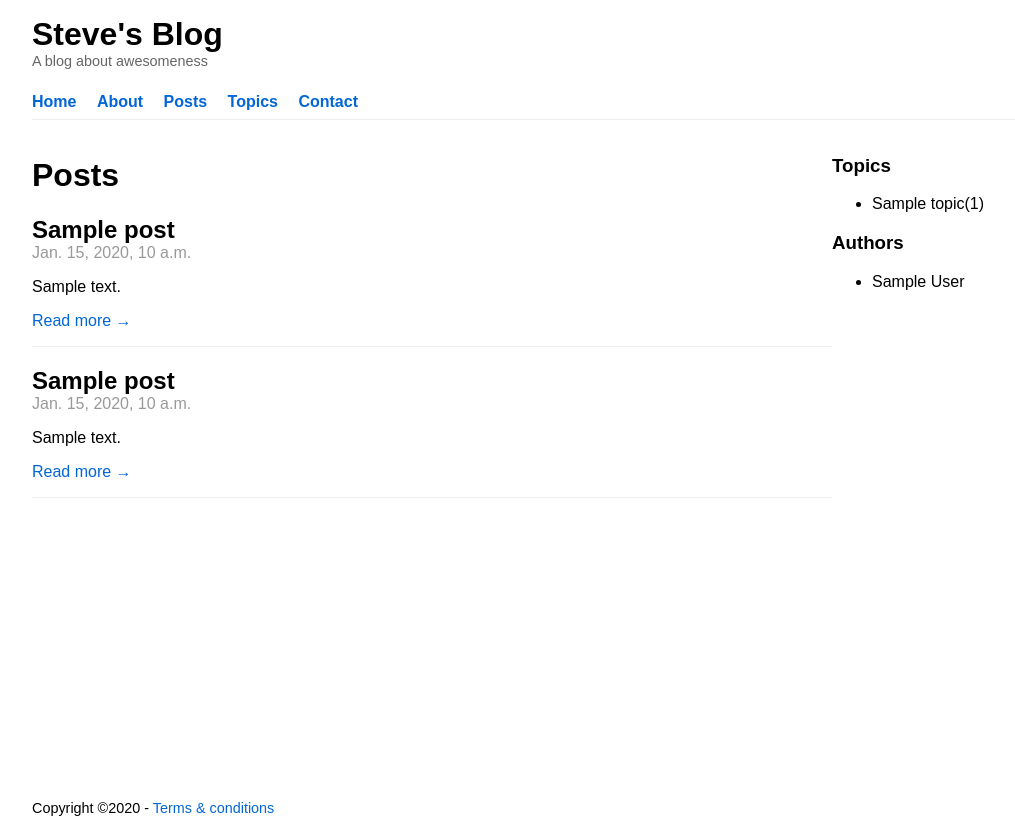
After one commit to smacdougall-bot/blog-smacdougall-bot, a Django app: page /posts/ in a window 1280 px wide. The commit adds this page. Shown: the whole page, without its empty margins (108-1123 px from the left). Run offline with Django 3.2, Linux system fonts and the light colour scheme; tables that the repository leaves empty hold one stand-in row (values such as "Sample post").

Commit message:
assignment 4

```diff
--- /dev/null
+++ b/blog/context_processors.py
@@ -0,0 +1,13 @@
+from . import models
+
+def base_context(request):
+    authors = models.Post.objects.published() \
+        .get_authors() \
+        .order_by('first_name')
+    topics = models.Post.objects.get_topics().order_by('-total_posts')
+    topics_name_sort = models.Post.objects.get_topics().order_by('name')
+    return{
+        'authors': authors,
+        'topics': topics,
+        'topics_name_sort': topics_name_sort,
+        }
--- a/blog/models.py
+++ b/blog/models.py
@@ -2,6 +2,8 @@ from django.conf import settings  # Imports Django's loaded settings
 from django.db import models
 from django.utils import timezone
 from django.db.models import Count
+from django.contrib.auth import get_user_model
+from django.urls import reverse
 
 # Create your models here.
 class PostQuerySet(models.QuerySet):
@@ -10,7 +12,12 @@ class PostQuerySet(models.QuerySet):
 
     def get_topics(self):
         topics_count = Topic.objects.annotate(total_posts=Count('blog_posts'))
-        return topics_count.order_by('-total_posts').values('name', 'total_posts')
+        return topics_count.values('name', 'total_posts')
+
+    def get_authors(self):
+        User = get_user_model()
+        # Get the users who are authors of this queryset
+        return User.objects.filter(blog_posts__in=self).distinct()
 
 class CommentQuerySet(models.QuerySet):
     def approved(self):
@@ -27,11 +34,6 @@ class Topic(models.Model):
 
     def __str__(self):
         return self.name
-
-    class Meta:
-        ordering = ['name']
-
-
 
 class Comment(models.Model):
     post = models.ForeignKey(
@@ -116,6 +118,19 @@ class Post(models.Model):
         self.status = self.PUBLISHED
         self.published = timezone.now() # The current datetime with timezone
 
+    def get_absolute_url(self):
+        if self.published:
+            kwargs = {
+                'year': self.published.year,
+                'month': self.published.month,
+                'day': self.published.day,
+                'slug': self.slug
+            }
+        else:
+            kwargs = {'pk': self.pk}
+
+        return reverse('post-detail', kwargs=kwargs)
+
     class Meta:
         # Sort by the `created` field. The `-` prefix
         # specifies to order in descending/reverse order.
--- a/blog/static/blog/base.css
+++ b/blog/static/blog/base.css
@@ -7,7 +7,7 @@ body {
   font-family: Arial, Helvetica, sans-serif;
   grid-template-rows: auto auto 1fr auto;  /* Sticky footer */
   margin: 0 auto;  /* Centers the page */
-  max-width: 1100px;  /* Set max width */
+  max-width: 1000px;  /* Set max width */
   min-height: 100%;  /* Full height */
   padding: 1rem;
 }
@@ -73,3 +73,43 @@ a:hover {
 #site-footer {
   font-size: 0.9rem;
 }
+
+
+/* Post preview */
+.post-preview {
+  border-bottom: 1px #eee solid;
+}
+.post-preview h2 {
+  padding-bottom: 0;
+  margin-bottom: 0;
+}
+
+.post-preview time {
+  color: #999;
+}
+
+.post-preview section {
+  margin: 1rem 0;
+}
+
+
+/* Post detail article */
+#post-detail-article h1 {
+  margin-bottom: 0;
+  padding-bottom: 0;
+}
+
+#post-detail-article .author {
+  font-size: 0.9rem;
+  font-weight: bold;
+  color: #555;
+}
+
+#post-detail-article .published {
+  color: #999;
+  font-size: 0.9rem;
+}
+
+#post-detail-article .content {
+  margin: 2rem 0;
+}
--- a/blog/templates/blog/base.html
+++ b/blog/templates/blog/base.html
@@ -18,9 +18,10 @@
 <!-- Top navigation -->
 <nav id="top-nav">
   <ul>
-    <li><a href="#">Home</a></li>
-    <li><a href="#">About</a></li>
-    <li><a href="#">Posts</a></li>
+    <li><a href="{% url "home" %}">Home</a></li>
+    <li><a href="{% url "about" %}">About</a></li>
+    <li><a href="{% url "post-list" %}">Posts</a></li>
+    <li><a href="{% url "topic-list" %}">Topics</a></li>
     <li><a href="#">Contact</a></li>
   </ul>
 </nav>
@@ -42,6 +43,14 @@
         {% endfor %}
       </ul>
      </section>
+     <section_id="author-list">
+      <h3>Authors</h3>
+      <ul>
+        {% for author in authors %}
+          <li>{{ author.get_full_name }}</li>
+        {% endfor %}
+      </ul>
+     </section>
    </aside>
   </main>
 
@@ -49,7 +58,8 @@
 <!-- The footer-->
 <footer id="site-footer">
   <!-- Print the copyright with the current year -->
-  Copyright &copy;{% now 'Y' %}
+  Copyright &copy;{% now 'Y' %} -
+  <a href="{% url "terms-and-conditions" %}">Terms & conditions</a>
 </footer>
 </body>
 </html>
--- a/blog/templates/blog/home.html
+++ b/blog/templates/blog/home.html
@@ -6,6 +6,7 @@
 
 <p>Welcome to the homepage of my blog!</p>
 {% for post in latest_posts %}
+  {% include "blog/post_preview.html" %}
   <h3>{{ post.title }}</h3>
   <em>{{ post.published|timesince }} ago</em>
   {{ post.content|linebreaks }}
--- /dev/null
+++ b/blog/templates/blog/post_list.html
@@ -0,0 +1,20 @@
+{% extends "blog/base.html" %}
+
+{% block title %}Posts{% endblock %}
+
+{% block main %}
+
+<h1>Posts</h1>
+
+{% for post in posts %}
+  {% include "blog/post_preview.html" %}
+  <article class="post-preview">
+    <h2>{{ post.title }}</h2>
+    <time>{{ post.published }}</time>
+    <section class="teaser">
+      {{ post.content|truncatewords:20 }}
+      <p><a href="{{ post.get_absolute_url }}">Read more &rarr;</a></p>
+    </section>
+  </article>
+{% endfor %}
+{% endblock %}
--- /dev/null
+++ b/blog/templates/blog/post_preview.html
@@ -0,0 +1,8 @@
+<article class="post-preview">
+<h2>{{ post.title }}</h2>
+<time>{{ post.published }}</time>
+<section class="teaser">
+  {{ post.content|truncatewords:20 }}
+</section>
+<p><a href="{{ post.get_absolute_url }}">Read more &rarr; </a></p>
+</article>
--- a/blog/views.py
+++ b/blog/views.py
@@ -1,21 +1,60 @@
+from django.http import HttpResponse
+from django.views.generic.base import TemplateView
+from django.views.generic.list import ListView
+from django.views.generic.detail import DetailView
 from django.shortcuts import render
-from django.http import HttpResponse
 from . import models
 
 
 def index(request):
     return HttpResponse('Hello world!')
 
-def home(request):
+def terms_and_conditions(request):
+    return render(request, 'blog/terms_and_conditions.html')
+
+class PostListView(ListView):
+    model = models.Post
+    context_object_name = 'posts'
+    queryset = models.Post.objects.published().order_by('-published')  # Customized queryset
+
+class TopicsListView(ListView):
+    model = models.Topic
+
+
+class PostDetailView(DetailView):
+    model = models.Post
+    context_object_name = 'post'
+    def get_queryset(self):
+        queryset = super().get_queryset().published()
+
+        # If this is a `pk` lookup, use default queryset
+        if 'pk' in self.kwargs:
+            return queryset
+
+        # Otherwise, filter on the published date
+        return queryset.filter(
+            published__year=self.kwargs['year'],
+            published__month=self.kwargs['month'],
+            published__day=self.kwargs['day'],
+        )
+
+class HomeView(TemplateView):
     """
     The Blog homepage
     """
-    # Get last 3 posts
-    latest_posts = models.Post.objects.published().order_by('-published')[:10]
-    topics = models.Post.objects.get_topics()
-    # Add as a context variable "latest_posts"
-    context = {
-        'topics': topics,
-        'latest_posts': latest_posts
-        }
-    return render(request, 'blog/home.html', context)
+    template_name = 'blog/home.html'
+
+    def get_context_data(self, **kwargs):
+        # get the parent context
+        context = super().get_context_data(**kwargs)
+        # Get last 10 posts
+        latest_posts = models.Post.objects.published().order_by('-published')[:10]
+            # Add context variables
+        context.update({
+            'latest_posts': latest_posts
+        })
+        return context
+
+
+class AboutView(TemplateView):
+    template_name = 'blog/about.html'
--- a/blog_smacdougall_bot/settings.py
+++ b/blog_smacdougall_bot/settings.py
@@ -66,6 +66,7 @@ TEMPLATES = [
                 'django.template.context_processors.request',
                 'django.contrib.auth.context_processors.auth',
                 'django.contrib.messages.context_processors.messages',
+                'blog.context_processors.base_context'
             ],
         },
     },
--- a/blog_smacdougall_bot/urls.py
+++ b/blog_smacdougall_bot/urls.py
@@ -19,5 +19,19 @@
 
 urlpatterns = [
     path('admin/', admin.site.urls),
-    path('', views.home, name='home'), # set root to home view
+    path('', views.HomeView.as_view(), name='home'), # set root to home view
+    path('about/', views.AboutView.as_view(), name='about'),
+    path('terms/', views.terms_and_conditions, name='terms-and-conditions'),
+    path('posts/', views.PostListView.as_view(), name='post-list'),
+    path(
+        'posts/<int:year>/<int:month>/<int:day>/<slug:slug>/',
+        views.PostDetailView.as_view(),
+        name='post-detail',
+    ),
+    path(
+        'posts/<int:pk>/',
+        views.PostDetailView.as_view(),
+        name='post-detail'
+    ),
+    path('topics/', views.TopicsListView.as_view(), name='topic-list'),
 ]
```
Also changed, not shown: blog/templates/blog/about.html (added, +8 -0 lines), blog/templates/blog/post_detail.html (added, +14 -0 lines), blog/templates/blog/terms_and_conditions.html (added, +10 -0 lines), blog/templates/blog/topic_list.html (added, +14 -0 lines), tests/blog_smacdougall_bot/models/test_post.py (+37 -0 lines), tests/blog_smacdougall_bot/test_views.py (+2 -0 lines), tests/blog_smacdougall_bot/views/test_post_detail.py (added, +58 -0 lines), tests/blog_smacdougall_bot/views/test_post_list.py (added, +48 -0 lines).
